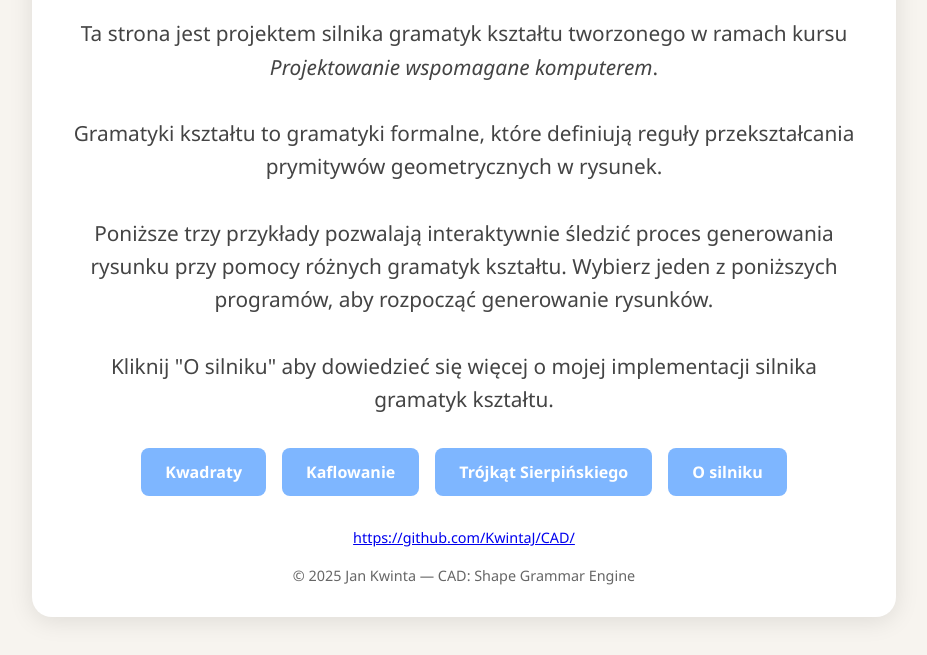
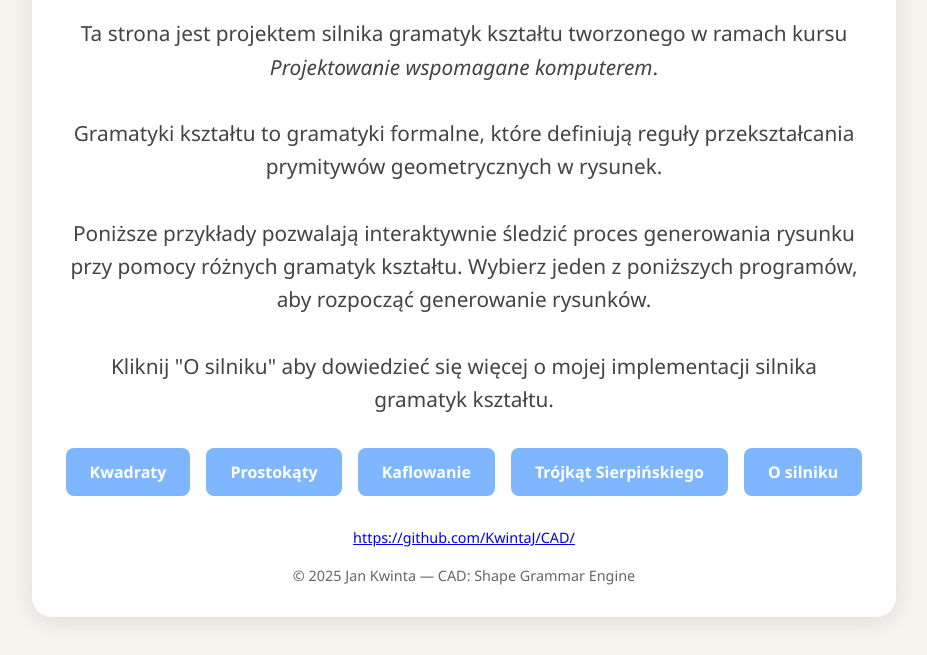
Before and after one commit to KwintaJ/CAD, a plain HTML site: page index.html in a window 1280 px wide. Shown: the part 145-800 px from the top of the page, without its empty margins (176-1103 px from the left). Drawn offline with Linux system fonts and the light colour scheme.

Commit message:
debugging

```diff
--- a/index.html
+++ b/index.html
@@ -92,7 +92,7 @@
             <br>
             <br>
 
-            Poniższe trzy przykłady pozwalają interaktywnie śledzić proces generowania rysunku przy pomocy różnych gramatyk kształtu. Wybierz jeden z poniższych programów, aby rozpocząć generowanie rysunków.
+            Poniższe przykłady pozwalają interaktywnie śledzić proces generowania rysunku przy pomocy różnych gramatyk kształtu. Wybierz jeden z poniższych programów, aby rozpocząć generowanie rysunków.
             <br>
             <br>
 
@@ -101,6 +101,7 @@
 
         <div class="buttons">
             <a class="button" href="https://kwintaj.github.io/CAD/Program0">Kwadraty</a>
+            <a class="button" href="https://kwintaj.github.io/CAD/Program3">Prostokąty</a>
             <a class="button" href="https://kwintaj.github.io/CAD/Program1">Kaflowanie</a>
             <a class="button" href="https://kwintaj.github.io/CAD/Program2">Trójkąt Sierpińskiego</a>
             <a class="button" href="https://kwintaj.github.io/CAD/About">O silniku</a>
```
